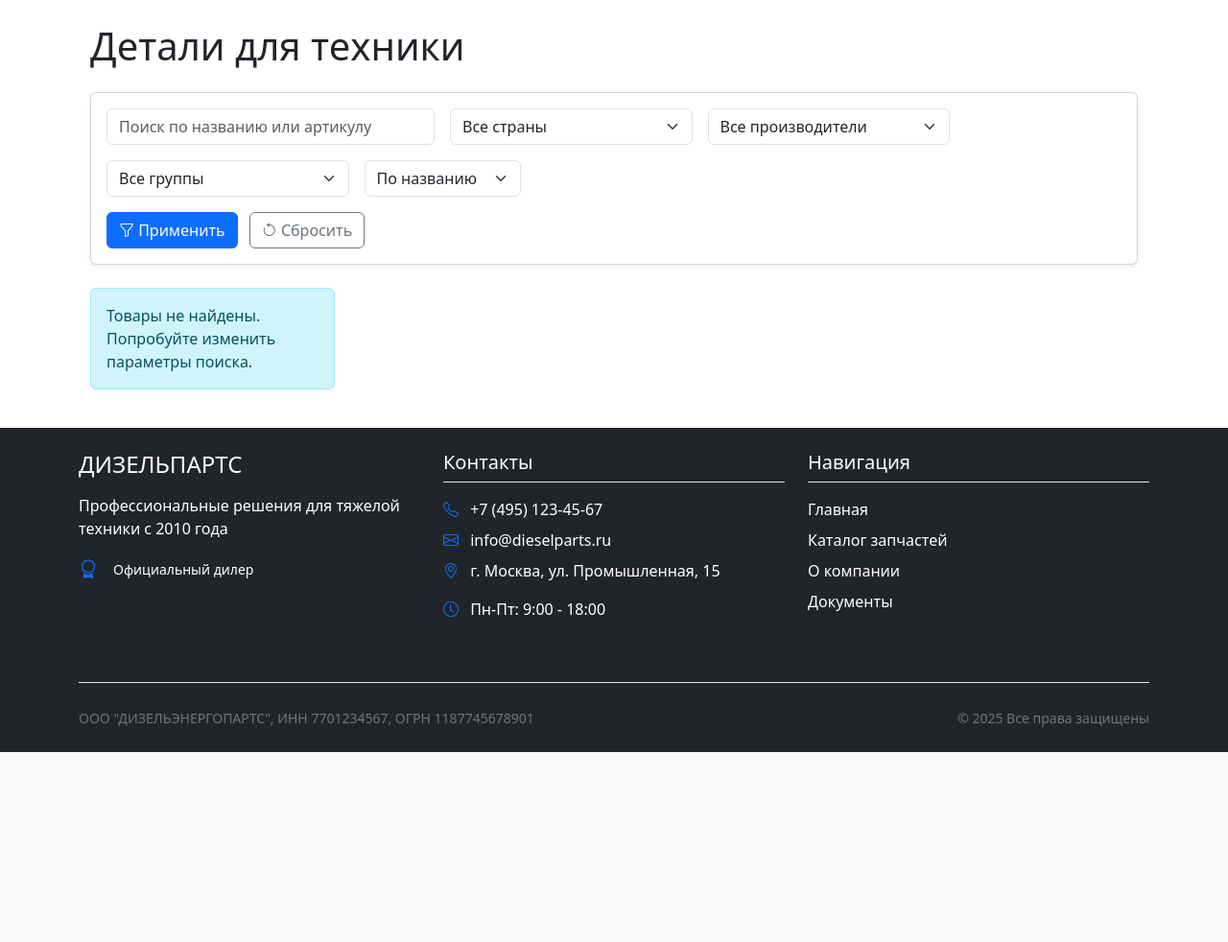
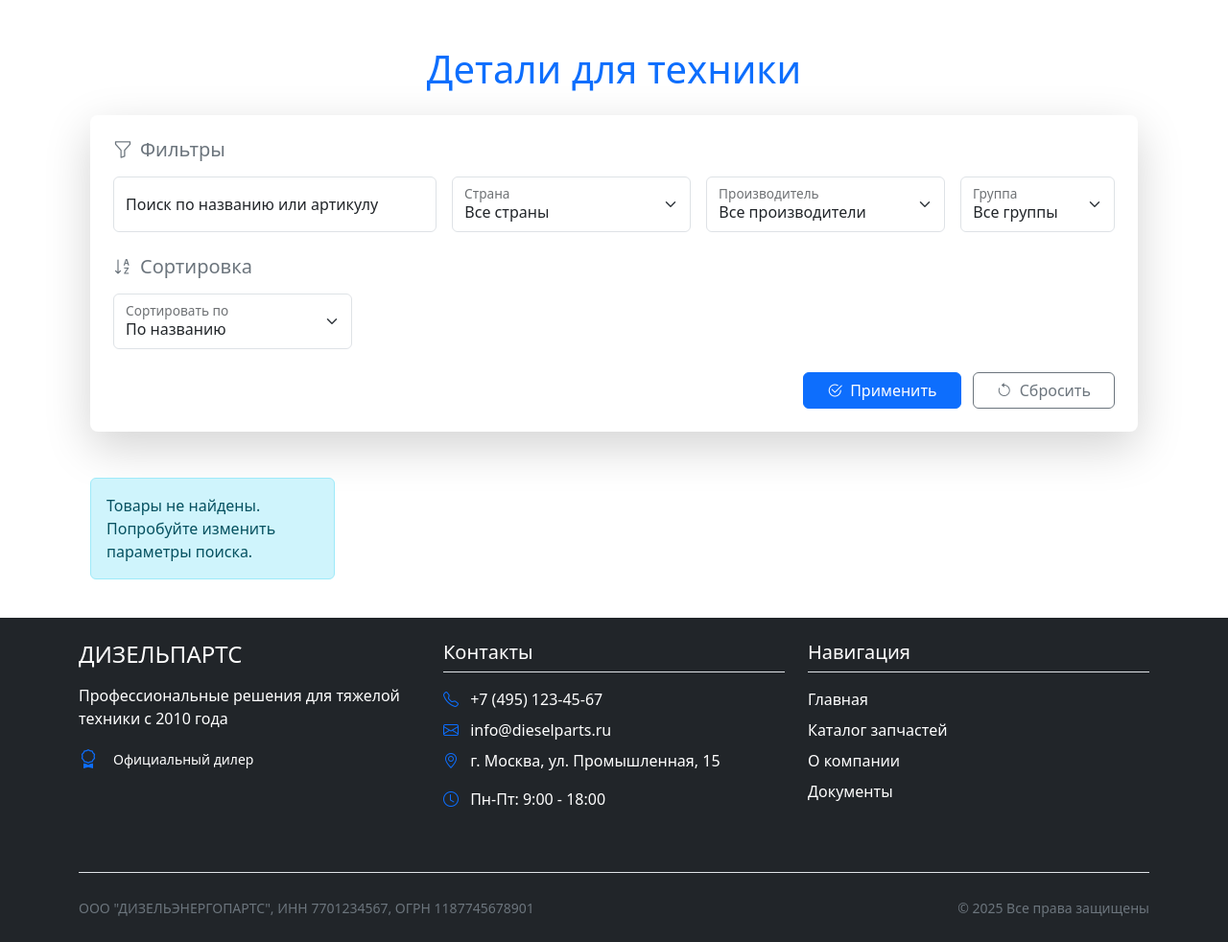
Before and after one commit to DyshaGusew/DiselParts, a Django app: page /catalog/ in a window 1280 px wide. Shown: the part 62-1044 px from the top of the page at 96% size. Before the commit the page ends 846 px from the top, so only its background shows below. Run offline with Django 5.2, Linux system fonts and the light colour scheme; data that the repository does not hold is empty; parts of the project's set-up code (start-up, migrations or seed data) failed here and were passed over.

Commit message:
Настроено отображение фото, подправлен дизайн листа продуктов

```diff
--- a/catalog/models/ProductForSale.py
+++ b/catalog/models/ProductForSale.py
@@ -3,6 +3,9 @@ from config.models.persistent import Persistent
 from moysklad.models.MoyskladProduct import MoyskladProduct
 import re
 from urllib.parse import quote
+from django.http import HttpResponse
+import requests
+from django.conf import settings
 
 
 class ProductForSale(Persistent):
--- a/catalog/templates/catalog/list.html
+++ b/catalog/templates/catalog/list.html
@@ -2,33 +2,47 @@
 {% load static %}
 {% block title %}Каталог деталей{% endblock %}
 {% block content %}
-   <div class="container mt-4">
-      <h1 class="mb-4">Детали для техники</h1>
+   <div class="container mt-5">
+      <h1 class="mb-4 text-center text-primary">Детали для техники</h1>
       <!-- Панель фильтров и сортировки -->
-      <div class="card mb-4 shadow-sm">
-         <div class="card-body">
-            <form method="get" class="row g-3">
+      <div class="card mb-5 shadow-lg border-0 rounded-3">
+         <div class="card-body p-4">
+            <form method="get" class="row g-4 align-items-end">
+               <!-- Фильтрация -->
+               <div class="col-12">
+                  <h5 class="text-secondary mb-3">
+                     <i class="bi bi-funnel me-2"></i>Фильтры
+                  </h5>
+                  <div class="row g-3">
                      <!-- Поиск -->
                      <div class="col-md-4">
+                        <div class="form-floating">
                            <input type="text"
                                   name="search"
                                   class="form-control"
-                         placeholder="Поиск по названию или артикулу"
+                                  id="searchInput"
+                                  placeholder="Поиск"
                                   value="{{ search_query }}">
+                           <label for="searchInput">Поиск по названию или артикулу</label>
+                        </div>
                      </div>
                      <!-- Фильтр по стране -->
                      <div class="col-md-3">
-                  <select name="country" class="form-select">
+                        <div class="form-floating">
+                           <select name="country" class="form-select" id="countrySelect">
                               <option value="">Все страны</option>
                               {% for country in countries %}
                                  <option value="{{ country }}"
                                          {% if selected_country == country %}selected{% endif %}>{{ country }}</option>
                               {% endfor %}
                            </select>
+                           <label for="countrySelect">Страна</label>
+                        </div>
                      </div>
                      <!-- Фильтр по производителю -->
                      <div class="col-md-3">
-                  <select name="manufacturer" class="form-select">
+                        <div class="form-floating">
+                           <select name="manufacturer" class="form-select" id="manufacturerSelect">
                               <option value="">Все производители</option>
                               {% for manufacturer in manufacturers %}
                                  <option value="{{ manufacturer }}"
@@ -37,32 +51,52 @@
                                  </option>
                               {% endfor %}
                            </select>
+                           <label for="manufacturerSelect">Производитель</label>
+                        </div>
                      </div>
                      <!-- Фильтр по группе -->
-               <div class="col-md-3">
-                  <select name="group" class="form-select">
+                     <div class="col-md-2">
+                        <div class="form-floating">
+                           <select name="group" class="form-select" id="groupSelect">
                               <option value="">Все группы</option>
                               {% for group in groups %}
                                  <option value="{{ group }}"
                                          {% if selected_group == group %}selected{% endif %}>{{ group }}</option>
                               {% endfor %}
                            </select>
+                           <label for="groupSelect">Группа</label>
+                        </div>
+                     </div>
+                  </div>
                </div>
                <!-- Сортировка -->
-               <div class="col-md-2">
-                  <select name="sort" class="form-select">
+               <div class="col-12 mt-4">
+                  <h5 class="text-secondary mb-3">
+                     <i class="bi bi-sort-alpha-down me-2"></i>Сортировка
+                  </h5>
+                  <div class="row g-3">
+                     <div class="col-md-3">
+                        <div class="form-floating">
+                           <select name="sort" class="form-select" id="sortSelect">
                               {% for option in sort_options %}
                                  <option value="{{ option.value }}"
-                                {% if selected_sort == option.value %}selected{% endif %}>{{ option.label }}</option>
+                                         {% if selected_sort == option.value %}selected{% endif %}>
+                                    {{ option.label }}
+                                 </option>
                               {% endfor %}
                            </select>
+                           <label for="sortSelect">Сортировать по</label>
                         </div>
-               <div class="col-12">
-                  <button type="submit" class="btn btn-primary me-2">
-                     <i class="bi bi-funnel"></i> Применить
+                     </div>
+                  </div>
+               </div>
+               <!-- Кнопки -->
+               <div class="col-12 mt-4 text-end">
+                  <button type="submit" class="btn btn-primary me-2 px-4">
+                     <i class="bi bi-check2-circle me-2"></i>Применить
                   </button>
-                  <a href="?" class="btn btn-outline-secondary">
-                     <i class="bi bi-arrow-counterclockwise"></i> Сбросить
+                  <a href="?" class="btn btn-outline-secondary px-4">
+                     <i class="bi bi-arrow-counterclockwise me-2"></i>Сбросить
                   </a>
                </div>
             </form>
--- a/catalog/urls.py
+++ b/catalog/urls.py
@@ -1,7 +1,12 @@
 from django.urls import path
-from .views import ProductListView, ProductDetailView
+from .views import ProductListView, ProductDetailView, proxy_product_image
 
 urlpatterns = [
     path("", ProductListView.as_view(), name="product-list"),
     path("product/<int:pk>/", ProductDetailView.as_view(), name="product-detail"),
+    path(
+        'product/<str:product_id>/image/<int:image_index>/',
+        proxy_product_image,
+        name='proxy_product_image',
+    ),
 ]
--- a/catalog/views.py
+++ b/catalog/views.py
@@ -3,6 +3,76 @@ from django.views.generic import ListView, DetailView
 from .models import ProductForSale
 from django.views.generic import ListView
 from django.db.models import Q
+from django.http import HttpResponse
+from django.conf import settings
+import requests
+
+
+def get_product_images(product_id: str) -> list:
+    """Получение изображений товара"""
+    url = f"https://api.moysklad.ru/api/remap/1.2/entity/product/{product_id}/images"
+    try:
+        response = requests.get(
+            url,
+            headers={
+                "Authorization": f"Bearer {settings.MOYSKLAD_TOKEN}",
+                "Accept-Encoding": "gzip",
+            },
+            timeout=10,
+        )
+        response.raise_for_status()
+        images_data = response.json()
+
+        images = []
+        for img in images_data.get("rows", []):
+            images.append(
+                {
+                    "original": img["meta"]["downloadHref"],
+                    "medium": img.get("miniature", {}).get("downloadHref", ""),
+                    "thumbnail": img.get("tiny", {}).get("href", ""),
+                }
+            )
+        return images
+
+    except Exception as e:
+        print(f"Ошибка получения изображений для товара {product_id}: {str(e)}")
+        return []
+
+
+def proxy_product_image(request, product_id, image_index=0):
+    """Проксирует оригинальное изображение из МойСклад"""
+    # Получаем изображения для товара
+    images = get_product_images(product_id)
+
+    if not images or len(images) <= image_index:
+        return HttpResponse(status=404)  # Изображение не найдено
+
+    image_url = images[image_index].get("original")
+    if not image_url:
+        return HttpResponse(status=404)
+
+    try:
+        # Запрашиваем изображение с авторизацией
+        response = requests.get(
+            image_url,
+            headers={
+                "Authorization": f"Bearer {settings.MOYSKLAD_TOKEN}",
+                "Accept-Encoding": "gzip",
+            },
+            timeout=10,
+            stream=True,
+        )
+        response.raise_for_status()
+
+        # Возвращаем изображение клиенту
+        content_type = response.headers.get("content-type", "image/jpeg")
+        response = HttpResponse(response.content, content_type=content_type)
+        response['Cache-Control'] = 'public, max-age=604800'  # Кэш на 7 дней
+        return response
+
+    except requests.exceptions.RequestException as e:
+        print(f"Ошибка загрузки изображения: {str(e)}")
+        return HttpResponse(status=500)
 
 
 class ProductListView(ListView):
--- a/moysklad/models/MoyskladProduct.py
+++ b/moysklad/models/MoyskladProduct.py
@@ -120,6 +120,6 @@ class MoyskladProduct(Persistent):
         """Возвращает URL основного изображения или None"""
         if self.images and len(self.images) > 0:
             #! Вонючее фото надо еще сделать оригинальным
-            return self.images[0].get("medium")
+            return self.images[0].get("original")
             # return self.images[0].get("original")
         return None
```
Also changed, not shown: catalog/templates/catalog/detail.html (+24 -4 lines). Lines whose indentation alone changed are shown as unchanged.
